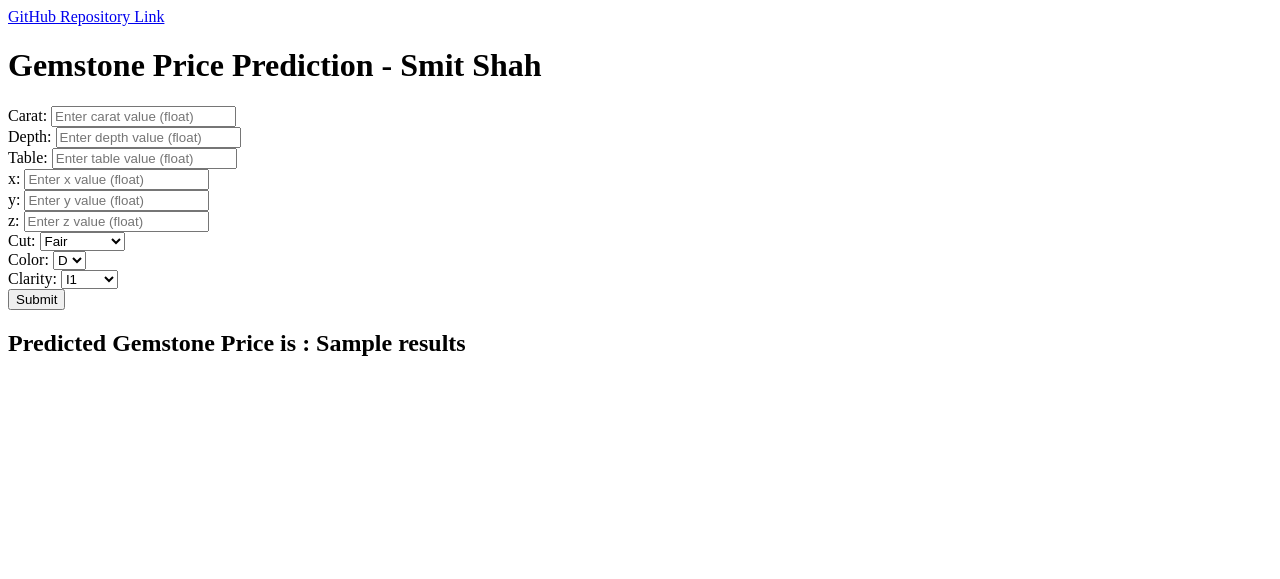
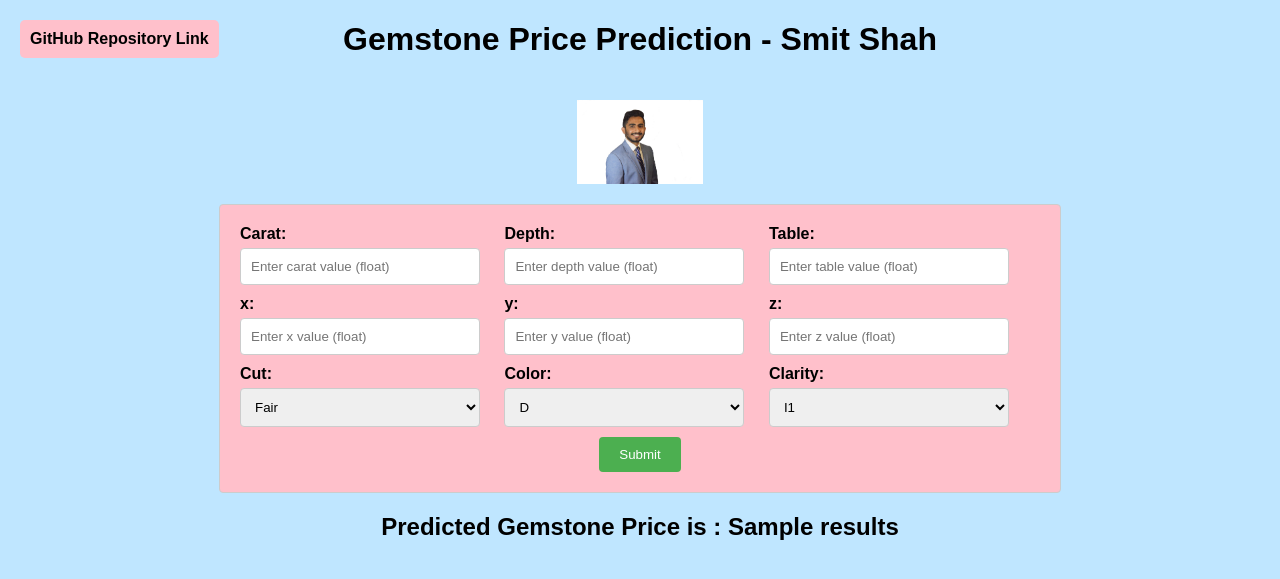
Before and after one commit to smitshah-19/gemstone-price-prediction, a Flask app: template templates/index.html in a window 1280 px wide. Shown: the top 579 px of the page. Run offline with Flask 3, Linux system fonts and the light colour scheme; the template is opened without the code that fills it: most values are stand-ins (such as "Sample title", 1, 10 or a date in 2020).

Commit message:
Uploaded Screenshot

```diff
--- /dev/null
+++ b/static/css/style.css
@@ -0,0 +1,85 @@
+body {
+    font-family: Arial, sans-serif;
+    background-color: #BFE6FF;
+  }
+
+.top-left-link {
+        position: absolute;
+        top: 20px; /* Add some top margin */
+        left: 20px; /* Add some left margin */
+        padding: 10px; /* Add some padding */
+        background-color: pink; /* Add a background color */
+        border-radius: 5px; /* Add some rounded corners */
+        font-size: 16px; /* Increase the font size */
+        color: black; /* Change the font color */
+        text-decoration: none; /* Remove the underline */
+        font-weight: bold;
+  }
+
+.profile
+  {
+        display: block;
+        margin-left: auto;
+        margin-right: auto;
+        width: 10%;
+        padding: 20px; /* adds 30 pixels of padding around the image */
+  }
+
+  .form-box {
+    max-width: 800px;
+    margin: 0 auto;
+    background-color: pink;
+    padding: 20px;
+    border: 1px solid #ccc;
+    border-radius: 4px;
+  }
+
+  h1 {
+    text-align: center;
+  }
+
+  h2 {
+    text-align: center;
+  }
+
+  label {
+    display: block;
+    margin-bottom: 10px;
+    font-weight: bold;
+  }
+
+  input[type="text"], select {
+    padding: 10px;
+    border: 1px solid #ccc;
+    border-radius: 4px;
+    box-sizing: border-box;
+    margin-bottom: 10px;
+    width: 100%;
+  }
+
+  input[type="submit"] {
+    background-color: #4CAF50;
+    color: white;
+    padding: 10px 20px;
+    border: none;
+    border-radius: 4px;
+    cursor: pointer;
+    margin-top: 10px;
+    display: block;
+    margin: 0 auto;
+  }
+
+  input[type="submit"]:hover {
+    background-color: #45a049;
+  }
+
+  .form-group {
+    display: inline-block;
+    vertical-align: top;
+    margin-right: 20px;
+    width: 30%;
+  }
+
+  .form-group label {
+    margin-bottom: 5px;
+  }
--- a/templates/index.html
+++ b/templates/index.html
@@ -1,8 +1,13 @@
 <!DOCTYPE html>
 <html>
+  <head>
+    <title>Gemstone Price Prediction</title>
+    <link rel="stylesheet" href="{{ url_for('static', filename='css/style.css') }}">
+  </head>
   <body>
     <a href="https://github.com/smitshah-19/gemstone-price-prediction" class="top-left-link" target="_blank">GitHub Repository Link</a>
     <h1>Gemstone Price Prediction - Smit Shah</h1>
+    <img src="{{url_for('static', filename='/Images/img.jpg')}}" alt="Your Profile Picture" class="profile">
     <div class="form-box">
     <form action="{{url_for('predict_datapoint')}}" method="POST">
         <div class="form-group">
```
Also changed, not shown: app.py (renamed from application.py), gemstone_image.jpg (added), static/Images/img.jpg (added), 2 other files.
